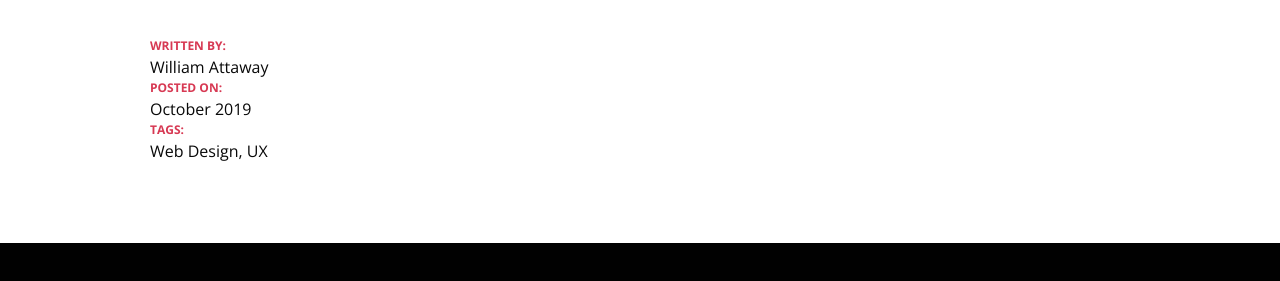
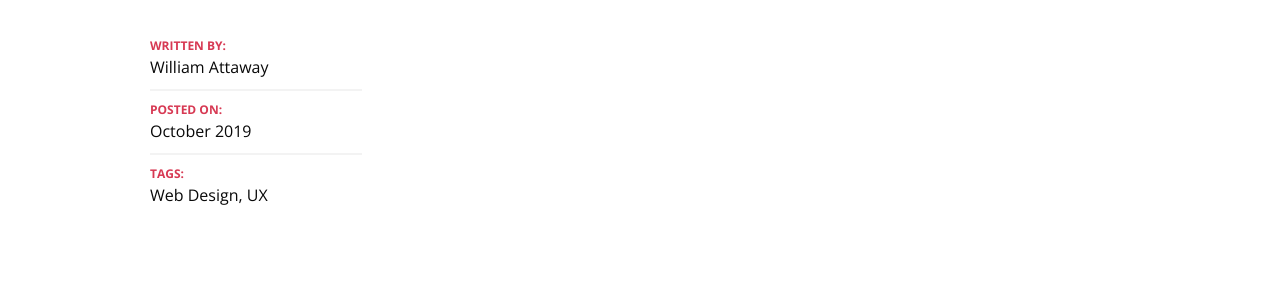
Before and after one commit to ThamerAyachi/holbertonschool-web_front_end, a plain HTML site: page flexbox/13-article.html in a window 1280 px wide. Shown: the part 394-675 px from the top of the page. Drawn offline with nearby package versions, Linux system fonts and the light colour scheme.

Commit message:
fix task 13

```diff
--- a/flexbox/13-article.html
+++ b/flexbox/13-article.html
@@ -73,11 +73,11 @@
                     <aside class="post-aside">
                         <div class="post-meta">
                             <ul class="post-meta-list row">
-                                <li class="port-meta-author">
+                                <li class="post-meta-author">
                                     <strong>Written by:</strong>
                                     <a href="#" rel="author">William Attaway</a>
                                 </li>
-                                <li class="port-meta-date">
+                                <li class="post-meta-date">
                                     <strong>Posted on:</strong>
                                     <time datetime="2019-10">October 2019</time>
                                 </li>
```
